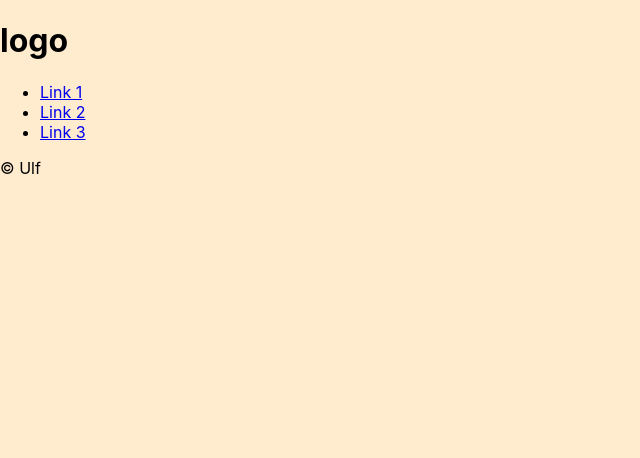
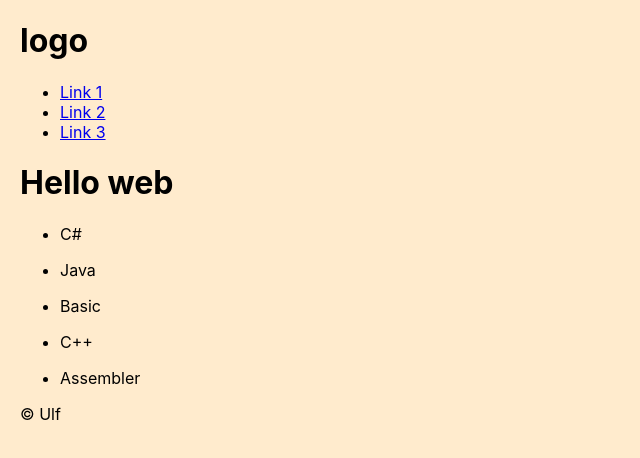
Before and after one commit to UlfBengtsson/basic-react-app, a React (Create React App) app: page / in a window 1280 px wide. Shown: the top 458 px of the page, without its empty margins (0-640 px from the left). Built offline with nearby package versions, Linux system fonts and the light colour scheme.

Commit message:
state to prop

```diff
--- a/src/App.js
+++ b/src/App.js
@@ -1,12 +1,20 @@
 import React, { Component, Fragment } from "react";
 import MyHeader from "./Components/MyHeader";
 import MyFooter from "./Components/MyFooter";
+import MyMainContent from "./Components/MyMainContent";
 
 class App extends Component {
+  state = {
+    codeLang: ["C#", "Java", "Basic", "C++", "Assembler"]
+  };
+
   render() {
     return (
       <Fragment>
         <MyHeader />
+
+        <MyMainContent textList={this.state.codeLang} />
+
         <MyFooter />
       </Fragment>
     );
--- /dev/null
+++ b/src/Components/MyMainContent.jsx
@@ -0,0 +1,21 @@
+import React, { Component } from "react";
+
+class MyMainContent extends Component {
+  render() {
+    const listElements = this.props.textList.map((row, index) => (
+      <li key={"textId" + index}>
+        <p>{row}</p>
+      </li>
+    ));
+
+    return (
+      <div className="main-content">
+        <h1>Hello web</h1>
+
+        <ul>{listElements}</ul>
+      </div>
+    );
+  }
+}
+
+export default MyMainContent;
--- a/src/index.css
+++ b/src/index.css
@@ -1,5 +1,5 @@
 body {
-  margin: 0;
+  margin: 20px;
   font-family: -apple-system, BlinkMacSystemFont, "Segoe UI", "Roboto", "Oxygen",
     "Ubuntu", "Cantarell", "Fira Sans", "Droid Sans", "Helvetica Neue",
     sans-serif;
```
